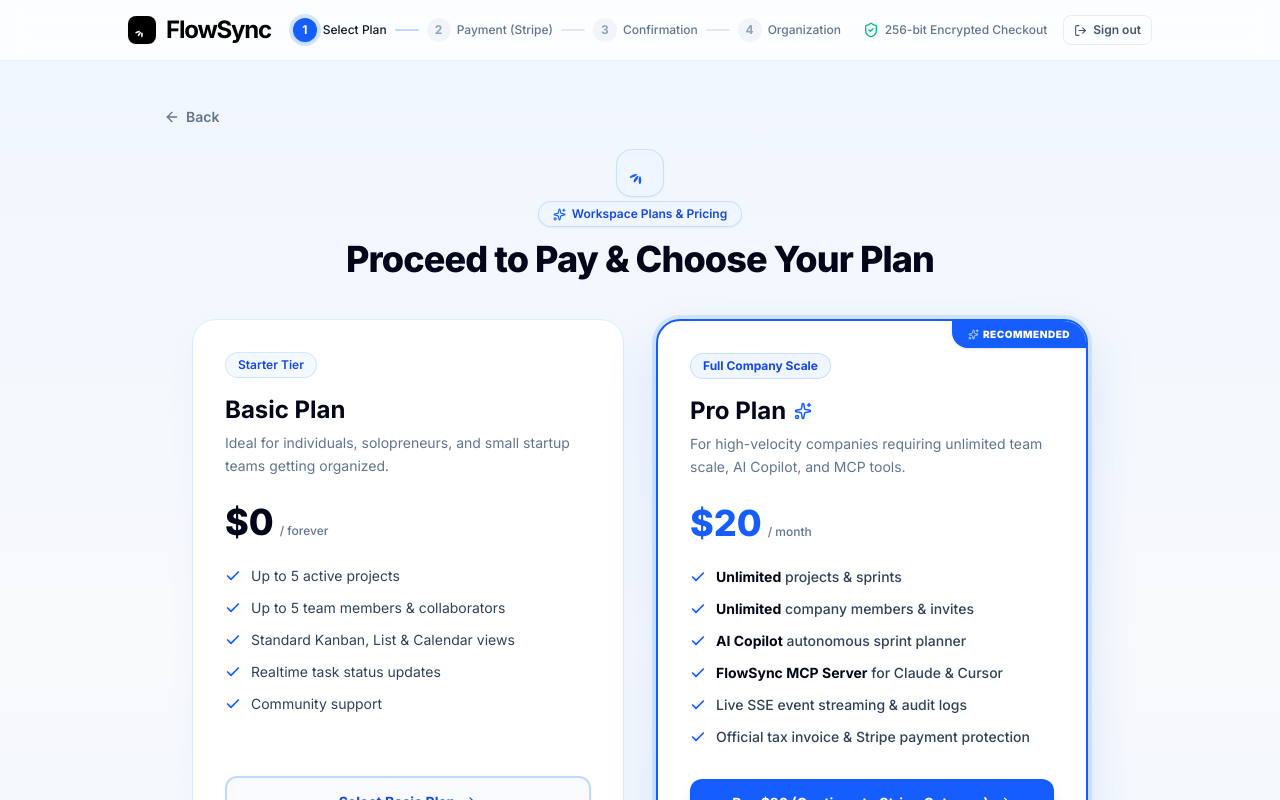
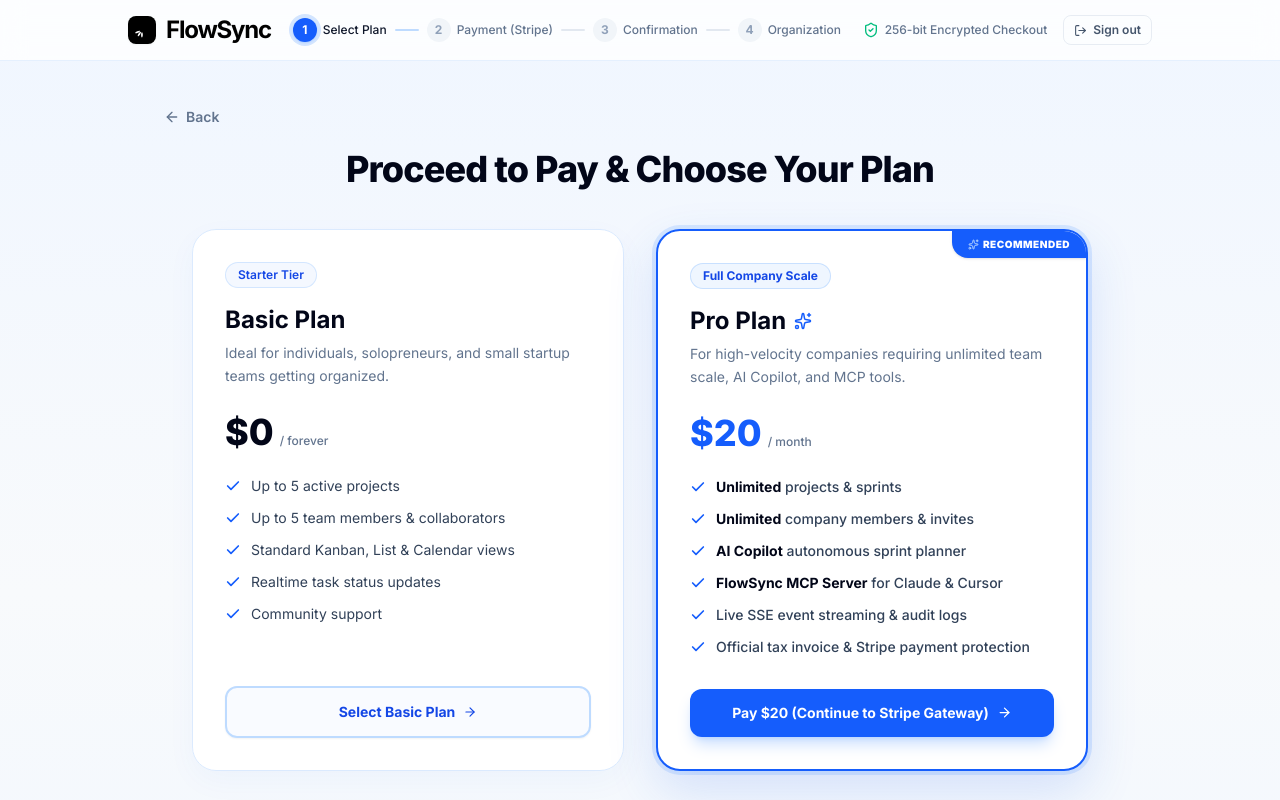
Before and after one commit to rasel1510/TaskFlow, a Next.js app: page /onboarding/plans in a window 1280 px wide. Shown: the top 800 px of the page. Built offline with nearby package versions, Linux system fonts and the light colour scheme.

Commit message:
fix(onboarding): remove logo glyph and pricing badge from plans hero

```diff
--- a/src/app/onboarding/plans/page.tsx
+++ b/src/app/onboarding/plans/page.tsx
@@ -135,26 +135,8 @@ export default function OnboardingPlansPage() {
           </button>
         </div>
 
-        {/* Hero Section with Official Landing Page Logo & FlowSync Blue Accent */}
-        <div className="text-center max-w-2xl mx-auto space-y-3">
-
-          {/* Centered Landing Page FlowSync Logo glyph in FlowSync Blue container */}
-          <div className="flex items-center justify-center mb-1">
-            <div className="w-12 h-12 rounded-2xl bg-blue-50 dark:bg-blue-950/60 text-blue-600 dark:text-blue-400 border border-blue-200/80 dark:border-blue-800/60 flex items-center justify-center shadow-xs transition-transform duration-200 hover:scale-105">
-              <svg className="w-6 h-6" fill="currentColor" viewBox="0 0 50 50">
-                <title>FlowSync Logo</title>
-                <path d="M27.5308 40.1395C27.5757 35.5502 26.4122 31.8182 24.9322 31.8037C23.4521 31.7893 22.2159 35.4979 22.1711 40.0871C22.1262 44.6764 23.2897 48.4085 24.7697 48.4229C26.2498 48.4374 27.486 44.7288 27.5308 40.1395Z" />
-                <path d="M18.947 39.0972C21.4661 35.2608 22.5052 31.4922 21.268 30.6798C20.0307 29.8674 16.9856 32.3188 14.4666 36.1552C11.9475 39.9916 10.9084 43.7601 12.1456 44.5726C13.3829 45.385 16.4279 42.9336 18.947 39.0972Z" />
-                <path d="M12.2792 33.593C16.4726 31.7278 19.3843 29.1194 18.7827 27.767C18.1812 26.4146 14.2942 26.8304 10.1008 28.6957C5.90744 30.5609 2.99571 33.1693 3.59726 34.5217C4.1988 35.8741 8.08584 35.4583 12.2792 33.593Z" />
-              </svg>
-            </div>
-          </div>
-
-          <span className="inline-flex items-center gap-1.5 px-3.5 py-1 rounded-full text-xs font-semibold bg-blue-50 dark:bg-blue-950/60 text-blue-700 dark:text-blue-300 border border-blue-200/80 dark:border-blue-800/60 shadow-xs">
-            <Sparkles size={13} className="text-blue-600 dark:text-blue-400" />
-            <span>Workspace Plans & Pricing</span>
-          </span>
-
+        {/* Hero Section */}
+        <div className="text-center max-w-2xl mx-auto">
           <h1 className="text-2xl sm:text-4xl font-extrabold tracking-tight text-slate-950 dark:text-white">
             Proceed to Pay & Choose Your Plan
           </h1>
```
